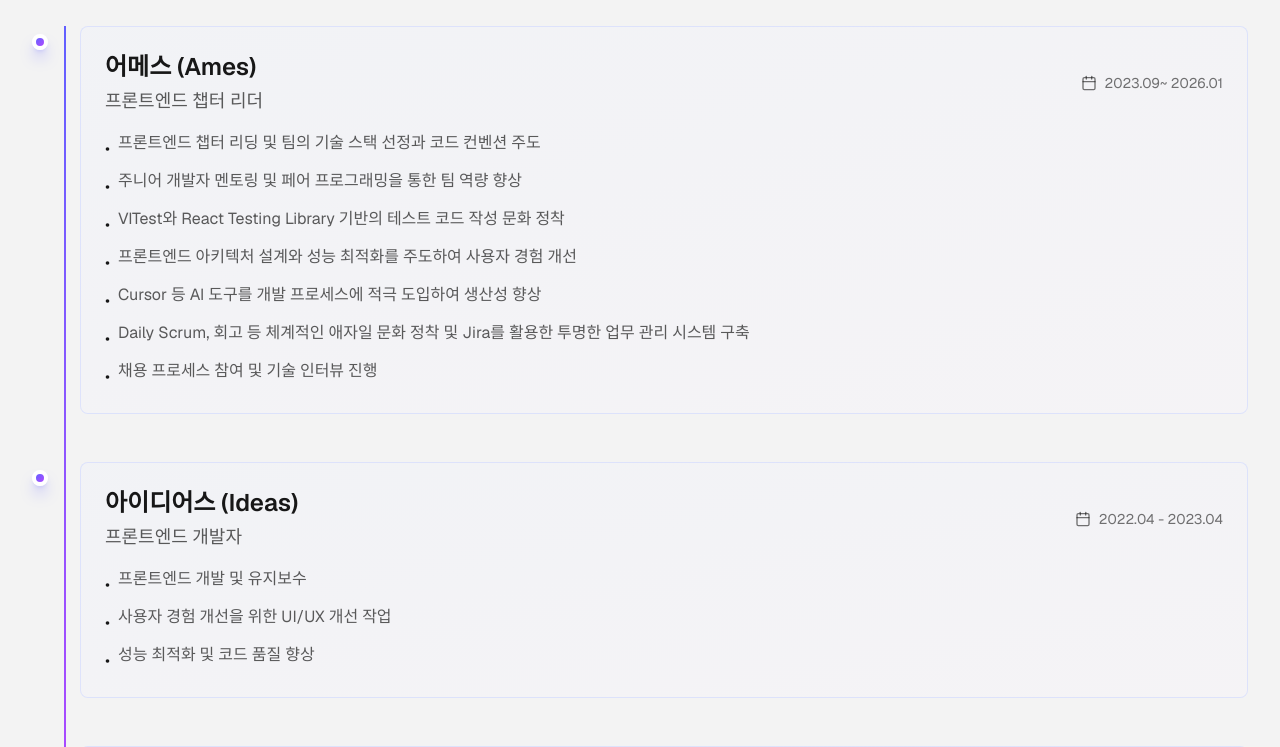
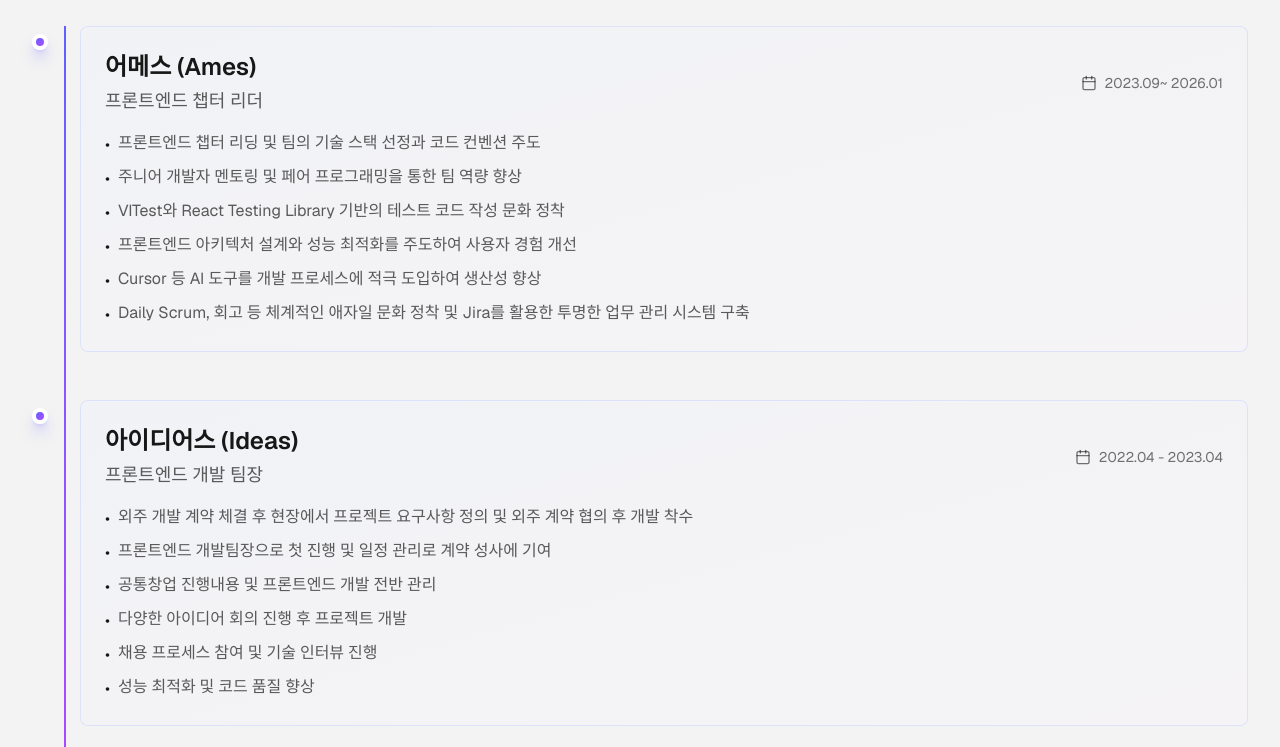
Before and after one commit to kimsoonil/newPortfolio, a Next.js app: page / in a window 1280 px wide. Shown: the part 3080-3827 px from the top of the page. Built offline with nearby package versions, Linux system fonts and the light colour scheme.

Commit message:
fix: 경력 사항 업데이트

```diff
--- a/components/career.tsx
+++ b/components/career.tsx
@@ -25,16 +25,18 @@
       "프론트엔드 아키텍처 설계와 성능 최적화를 주도하여 사용자 경험 개선",
       "Cursor 등 AI 도구를 개발 프로세스에 적극 도입하여 생산성 향상",
       "Daily Scrum, 회고 등 체계적인 애자일 문화 정착 및 Jira를 활용한 투명한 업무 관리 시스템 구축",
-      "채용 프로세스 참여 및 기술 인터뷰 진행",
     ],
   },
   {
     company: "아이디어스 (Ideas)",
-    position: "프론트엔드 개발자",
+    position: "프론트엔드 개발 팀장",
     period: "2022.04 - 2023.04",
     description: [
-      "프론트엔드 개발 및 유지보수",
-      "사용자 경험 개선을 위한 UI/UX 개선 작업",
+      "외주 개발 계약 체결 후 현장에서 프로젝트 요구사항 정의 및 외주 계약 협의 후 개발 착수",
+      "프론트엔드 개발팀장으로 첫 진행 및 일정 관리로 계약 성사에 기여",
+      "공통창업 진행내용 및 프론트엔드 개발 전반 관리",
+      "다양한 아이디어 회의 진행 후 프로젝트 개발",
+      "채용 프로세스 참여 및 기술 인터뷰 진행",
       "성능 최적화 및 코드 품질 향상",
     ],
   },
@@ -121,8 +123,8 @@
                   <ul className="space-y-2">
                     {experience.description.map((item, itemIndex) => (
                       <li key={itemIndex} className="flex items-start gap-2 text-foreground/70">
-                        <span className="text-foreground mt-1.5">•</span>
-                        <span>{item}</span>
+                        <span className="text-foreground flex-shrink-0 mt-0.5">•</span>
+                        <span className="flex-1">{item}</span>
                       </li>
                     ))}
                   </ul>
```
Also changed, not shown: vitest.config.ts (line endings or trailing spaces), 1 other file (tests, documents, lock files or other folders).
